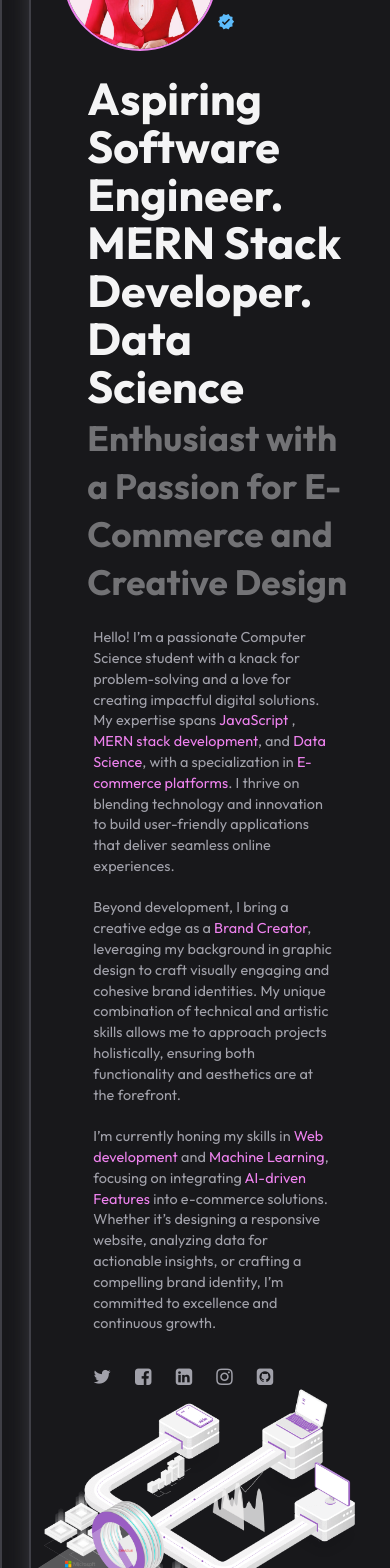
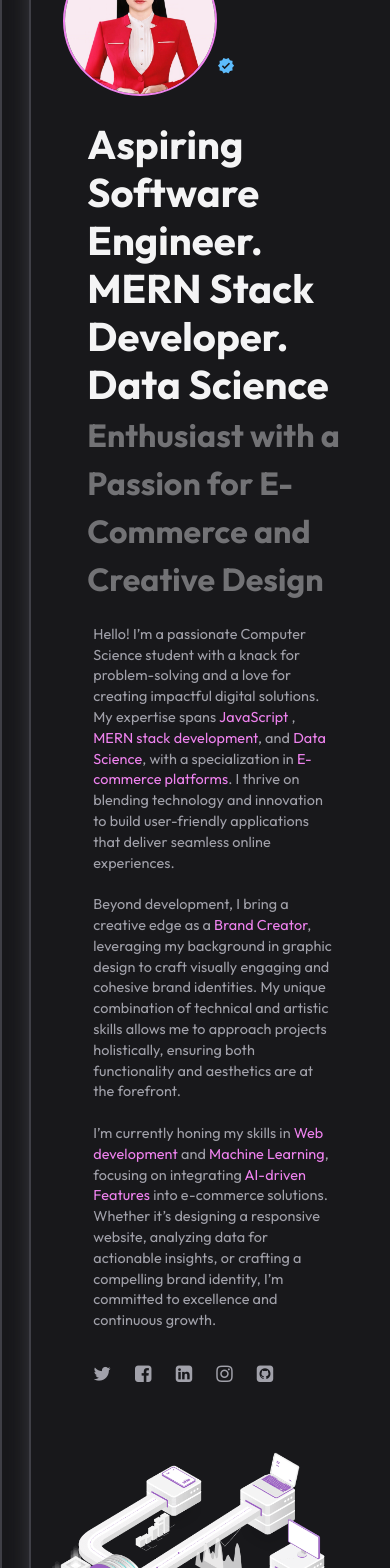
Before and after one commit to ArciRamona/Gladys-Doroin-Portfolio, a React (Vite) app: page / in a window 390 px wide. Shown: the part 200-1768 px from the top of the page. Built offline with nearby package versions, Linux system fonts and the light colour scheme.

Commit message:
Media Query 640

```diff
--- a/src/Components/1-Header/Header.jsx
+++ b/src/Components/1-Header/Header.jsx
@@ -2,7 +2,7 @@
 import React from "react";
 import { useState, useEffect } from "react";
 import "./Header.css";
-import CV from "../../assets/CV/Gladys Doroin Resume 2.pdf";
+import CV from "../../assets/CV/Gladys Doroin Resume (1).pdf";
 
 function Header() {
   const [showModel, setshowModel] = useState(false);
--- a/src/Components/2-Hero/Hero.css
+++ b/src/Components/2-Hero/Hero.css
@@ -152,6 +152,68 @@ section.hero-wrapper .icon:hover {
   }
 }
 
+@media (max-width: 768px) {
+  section.hero-wrapper {
+    padding-top: 2rem;
+    width: 90%;
+
+    .hero-animation {
+      width: 35rem;
+      margin-top: 60rem;
+      margin-left: -40.7rem;
+    }
+
+    .heroBox {
+      margin-top: -29rem;
+    }
+  }
+  section.hero-wrapper h1.title {
+    font-size: 2.5rem;
+    line-height: 3rem;
+    width: 40rem;
+  }
+  section.hero-wrapper .subTitle {
+    font-size: 2rem;
+    line-height: 1rem;
+  }
+  section.hero-wrapper p.about {
+    font-size: 0.9rem;
+    line-height: 1.3rem;
+    width: 39rem;
+  }
+}
+
+@media (max-width: 643px) {
+  section.hero-wrapper {
+    padding-top: 2rem;
+    width: 90%;
+
+    .hero-animation {
+      width: 35rem;
+      margin-top: 60rem;
+      margin-left: -36.7rem;
+    }
+
+    .heroBox {
+      margin-top: -29rem;
+    }
+  }
+  section.hero-wrapper h1.title {
+    font-size: 2.5rem;
+    line-height: 3rem;
+    width: 32.6rem;
+  }
+  section.hero-wrapper .subTitle {
+    font-size: 2rem;
+    line-height: 1rem;
+  }
+  section.hero-wrapper p.about {
+    font-size: 0.9rem;
+    line-height: 1.3rem;
+    width: 31rem;
+  }
+}
+
 @media (max-width: 430px) {
   section.hero-wrapper {
     padding-top: 2rem;
@@ -204,6 +266,97 @@ section.hero-wrapper .icon:hover {
   }
   section.hero-wrapper .subTitle {
     font-size: 2.2rem;
+    line-height: 1rem;
+  }
+  section.hero-wrapper p.about {
+    font-size: 0.9rem;
+    line-height: 1.3rem;
+    width: 15rem;
+  }
+}
+@media (max-width: 320px) {
+  section.hero-wrapper {
+    padding-top: 2rem;
+    width: 82%;
+
+    .hero-animation {
+      width: 20rem;
+      margin-top: 94rem;
+      margin-left: -22.7rem;
+    }
+
+    .heroBox {
+      margin-top: -15rem;
+    }
+  }
+  section.hero-wrapper h1.title {
+    font-size: 2.5rem;
+    line-height: 3rem;
+    width: 17rem;
+  }
+  section.hero-wrapper .subTitle {
+    font-size: 2rem;
+    line-height: 1rem;
+  }
+  section.hero-wrapper p.about {
+    font-size: 0.9rem;
+    line-height: 1.3rem;
+    width: 15rem;
+  }
+}
+@media (max-width: 320px) {
+  section.hero-wrapper {
+    padding-top: 2rem;
+    width: 82%;
+
+    .hero-animation {
+      width: 20rem;
+      margin-top: 94rem;
+      margin-left: -22.7rem;
+    }
+
+    .heroBox {
+      margin-top: -15rem;
+    }
+  }
+  section.hero-wrapper h1.title {
+    font-size: 2.5rem;
+    line-height: 3rem;
+    width: 17rem;
+  }
+  section.hero-wrapper .subTitle {
+    font-size: 2rem;
+    line-height: 1rem;
+  }
+  section.hero-wrapper p.about {
+    font-size: 0.9rem;
+    line-height: 1.3rem;
+    width: 15rem;
+  }
+}
+
+@media (max-width: 390px) {
+  section.hero-wrapper {
+    padding-top: 2rem;
+    width: 82%;
+
+    .hero-animation {
+      width: 20rem;
+      margin-top: 94rem;
+      margin-left: -22.7rem;
+    }
+
+    .heroBox {
+      margin-top: -18rem;
+    }
+  }
+  section.hero-wrapper h1.title {
+    font-size: 2.5rem;
+    line-height: 3rem;
+    width: 17rem;
+  }
+  section.hero-wrapper .subTitle {
+    font-size: 2rem;
     line-height: 1rem;
   }
   section.hero-wrapper p.about {
--- a/src/Components/4-Contact/Contact.css
+++ b/src/Components/4-Contact/Contact.css
@@ -107,6 +107,43 @@ input[type="submit"]:active {
 /* ===================================
    Responsive Design (Media query)
 =================================== */
+@media (max-width: 768px) {
+  .contact-animation {
+    width: 13rem;
+    margin-left: -0.1rem;
+    margin-bottom: -10rem;
+    z-index: 1;
+    position: relative;
+  }
+  .contact-header .sub-title {
+    width: 30rem;
+  }
+  .contact-header #name,
+  .contact-header #email,
+  .contact-header #message {
+    width: 28rem;
+    font-size: 1rem;
+  }
+}
+
+@media (max-width: 643px) {
+  .contact-animation {
+    width: 8rem;
+    margin-left: -0.1rem;
+    margin-bottom: -10rem;
+    z-index: 1;
+    position: relative;
+  }
+  .contact-header .sub-title {
+    width: 30rem;
+  }
+  .contact-header #name,
+  .contact-header #email,
+  .contact-header #message {
+    width: 28rem;
+    font-size: 1rem;
+  }
+}
 @media (max-width: 600px) {
   .contact-animation {
     display: none;
```
Also changed, not shown: 2 other files (tests, documents, lock files or other folders).
